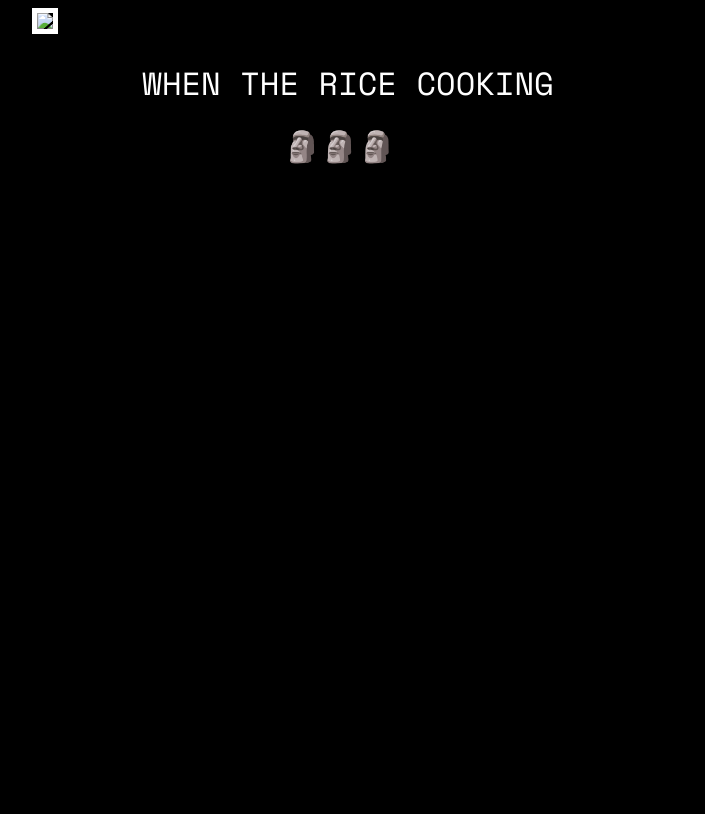
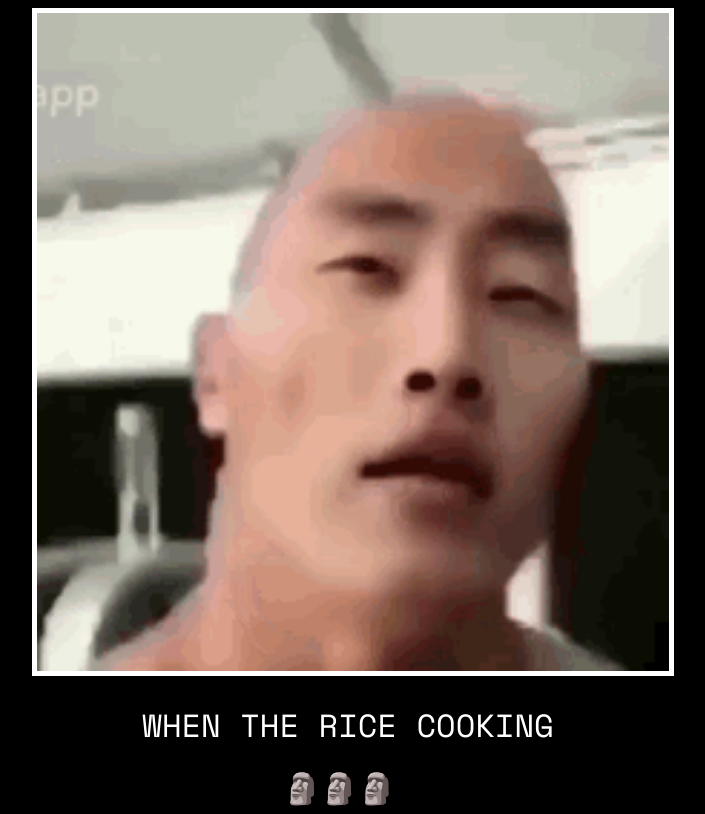
Before and after one commit to lbonmam/Meme-Project, a plain HTML site: page index.html in a window 1280 px wide. Shown: the whole page, without its empty margins (292-997 px from the left). Drawn offline with nearby package versions, Linux system fonts and the light colour scheme; a web font is replaced by a local one.

Commit message:
Update index.html
changed img src

```diff
--- a/index.html
+++ b/index.html
@@ -27,7 +27,7 @@ But it must have the following features:
 </head>
 <body>
   <div id="poster">
-    <div id="image"><img src="./assets/images/the-rock-the-wok.gif"></div>
+    <div id="image"><img src="the-rock-the-wok.gif"></div>
     <div id="h1"><h1>when the rice cooking</h1></div>
     <div id="p">🗿🗿🗿> </div>
   </div>
```
